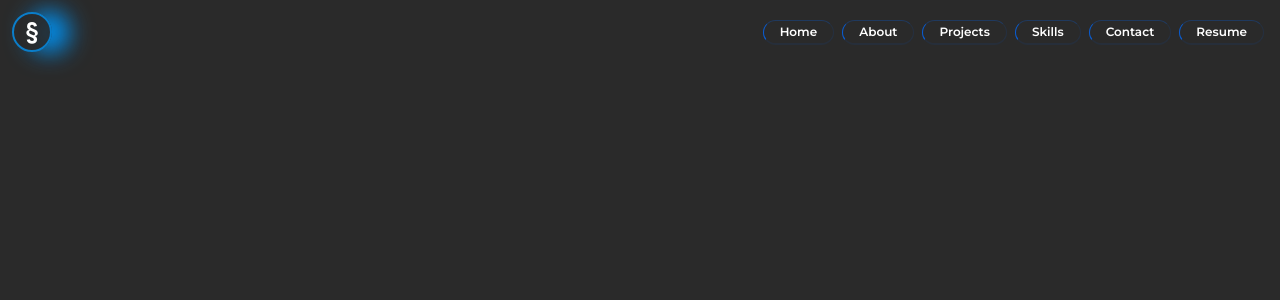
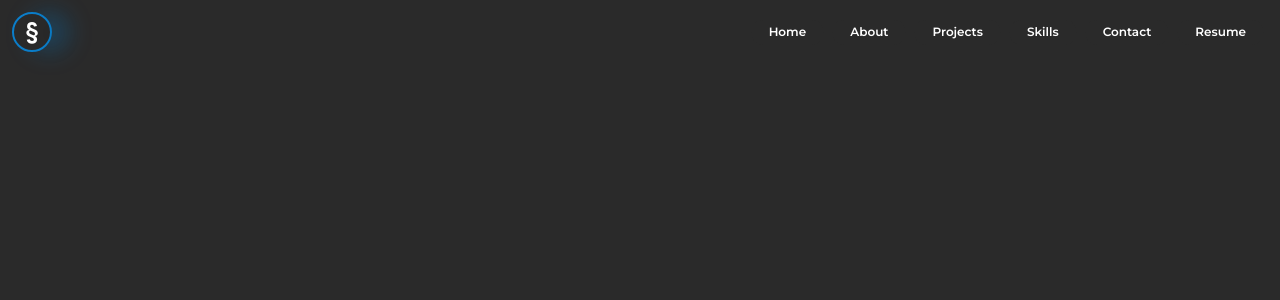
Before and after one commit to sayshark75/Portfolio, a React (Vite) app: page / in a window 1280 px wide. Shown: the top 300 px of the page. Built offline with nearby package versions, Linux system fonts and the light colour scheme.

Commit message:
Seperated Types

```diff
--- a/src/CONSTANTS.ts
+++ b/src/CONSTANTS.ts
@@ -4,36 +4,7 @@ import ContactIcon from "./assets/icons/contact.svg";
 import ProjectsIcon from "./assets/icons/projects.svg";
 import SkillsIcon from "./assets/icons/skills.svg";
 import ResumeIcon from "./assets/icons/resume.svg";
-
-export type ScrollContextRefs = {
-  HomeRef: React.MutableRefObject<HTMLDivElement | null>;
-  AboutRef: React.MutableRefObject<HTMLDivElement | null>;
-  SkillsRef: React.MutableRefObject<HTMLDivElement | null>;
-  ProjectsRef: React.MutableRefObject<HTMLDivElement | null>;
-  ContactRef: React.MutableRefObject<HTMLDivElement | null>;
-};
-export type ScrollContextFunctions = {
-  handleHomeRef: () => void;
-  handleAboutRef: () => void;
-  handleSkillsRef: () => void;
-  handleProjectsRef: () => void;
-  handleContactRef: () => void;
-};
-export type ScrollContextProps = ScrollContextRefs & ScrollContextFunctions;
-
-export interface ContextProviderProps {
-  children: React.ReactNode;
-}
-
-export type NavbarButtonProps = {
-  link: string;
-  refFunction: () => void;
-  title: string;
-  icon: string;
-  alt: string;
-  x: string;
-  y: string;
-};
+import { ScrollContextProps } from "./TYPES";
 
 export const getNavbarButtonsData = (context: ScrollContextProps, resumeDownload: string, handleClick: () => void) => {
   const { handleHomeRef, handleAboutRef, handleSkillsRef, handleProjectsRef, handleContactRef } = context;
--- /dev/null
+++ b/src/TYPES.ts
@@ -0,0 +1,29 @@
+export type ScrollContextRefs = {
+  HomeRef: React.MutableRefObject<HTMLDivElement | null>;
+  AboutRef: React.MutableRefObject<HTMLDivElement | null>;
+  SkillsRef: React.MutableRefObject<HTMLDivElement | null>;
+  ProjectsRef: React.MutableRefObject<HTMLDivElement | null>;
+  ContactRef: React.MutableRefObject<HTMLDivElement | null>;
+};
+export type ScrollContextFunctions = {
+  handleHomeRef: () => void;
+  handleAboutRef: () => void;
+  handleSkillsRef: () => void;
+  handleProjectsRef: () => void;
+  handleContactRef: () => void;
+};
+export type ScrollContextProps = ScrollContextRefs & ScrollContextFunctions;
+
+export interface ContextProviderProps {
+  children: React.ReactNode;
+}
+
+export type NavbarButtonProps = {
+  link: string;
+  refFunction: () => void;
+  title: string;
+  icon: string;
+  alt: string;
+  x: string;
+  y: string;
+};
--- a/src/animations/NavbarAnimations.ts
+++ b/src/animations/NavbarAnimations.ts
@@ -33,8 +33,8 @@ export const borderAnim = keyframes`
 `;
 export const runAnim: string = keyframes`
   0%{
-    text-shadow: 16px 0px 32px #009aFF;
-    box-shadow: 16px 0px 32px #009aFF;
+    text-shadow: 16px 0px 32px #009aFF00;
+    box-shadow: 16px 0px 32px #009aFF00;
     border:2px solid #009aff;
   }
   50%{
@@ -43,8 +43,8 @@ export const runAnim: string = keyframes`
     border:2px solid #009aff00;
   }
   100%{
-    text-shadow: 16px 0px 32px #009aFF;
-    box-shadow: 16px 0px 32px #009aFF;
+    text-shadow: 16px 0px 32px #009aFF00;
+    box-shadow: 16px 0px 32px #009aFF00;
     border:2px solid #009aff;
   }
   `;
--- a/src/components/Navbar/DesktopNav.tsx
+++ b/src/components/Navbar/DesktopNav.tsx
@@ -1,5 +1,5 @@
 import { Flex, Text } from "@chakra-ui/react";
-import { NavbarButtonProps } from "../../CONSTANTS";
+import { NavbarButtonProps } from "../../TYPES";
 import NavButton from "./NavButton";
 import { runAnim } from "../../animations/NavbarAnimations";
 
--- a/src/components/Navbar/MobileNav.tsx
+++ b/src/components/Navbar/MobileNav.tsx
@@ -1,5 +1,5 @@
 import { Flex, Show } from "@chakra-ui/react";
-import { NavbarButtonProps } from "../../CONSTANTS";
+import { NavbarButtonProps } from "../../TYPES";
 import NavButton from "./NavButton";
 import NavIcon from "./NavIcon";
 import React from "react";
--- a/src/components/Navbar/NavButton.tsx
+++ b/src/components/Navbar/NavButton.tsx
@@ -15,8 +15,8 @@ const NavButton = ({ title, onClick, x, y }: Props) => {
         onClick={onClick}
         bgColor={"#2a2a2a"}
         color={"#FFFFFF"}
-        border={"1px solid #006aff00"}
-        animation={`${borderAnim} 3s ease-in-out infinite`}
+        border={"2px solid #006aff00"}
+        animation={`${borderAnim} 3s ease-in-out `}
         rounded={"full"}
         h={"25px"}
         transition={"200ms"}
--- a/src/components/Navbar/Navbar.tsx
+++ b/src/components/Navbar/Navbar.tsx
@@ -4,9 +4,10 @@ import { useContext } from "react";
 import ReactGA from "react-ga4";
 import { resumeDownload, resumelink } from "../../sources/Links";
 import { ScrollContext } from "../../contexts/ScrollContext";
-import { NavbarButtonProps, getNavbarButtonsData } from "../../CONSTANTS";
+import { getNavbarButtonsData } from "../../CONSTANTS";
 import DesktopNav from "./DesktopNav";
 import MobileNav from "./MobileNav";
+import { NavbarButtonProps } from "../../TYPES";
 // import ThemeChanger from "./ThemeChanger";
 
 const Navbar = () => {
--- a/src/contexts/ScrollContext.tsx
+++ b/src/contexts/ScrollContext.tsx
@@ -1,7 +1,7 @@
 import { useRef } from "react";
 import { createContext } from "react";
 import ReactGA from "react-ga4";
-import { ContextProviderProps, ScrollContextProps } from "../CONSTANTS";
+import { ContextProviderProps, ScrollContextProps } from "../TYPES";
 
 const ScrollContext = createContext<ScrollContextProps | undefined>(undefined);
 
```
